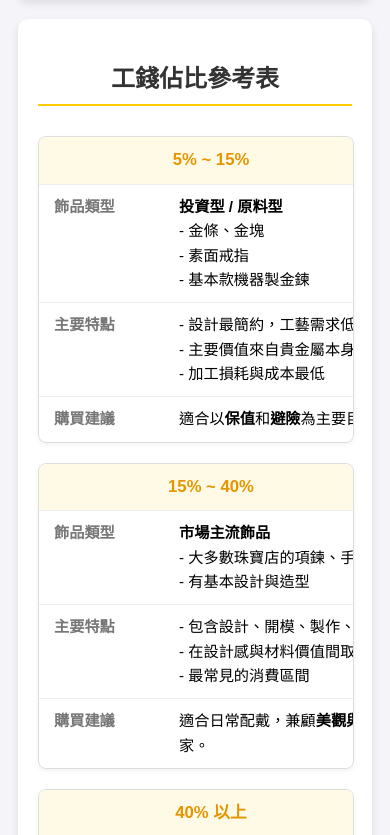
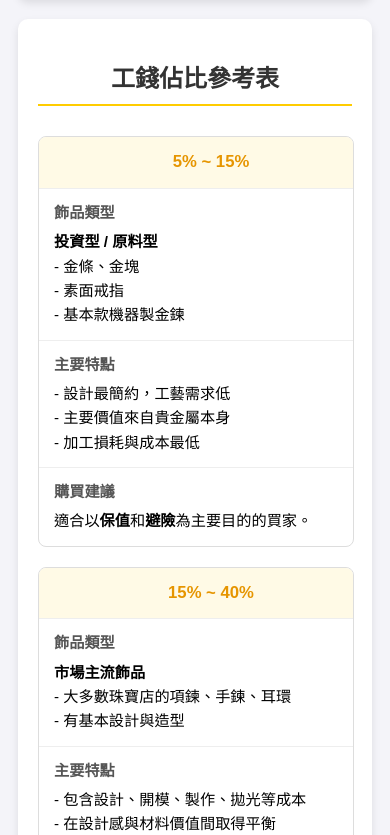
Before and after one commit to zilue34/gold, a plain HTML site: page index.html in a window 390 px wide. Shown: the part 1483-2318 px from the top of the page. Drawn offline with Linux system fonts and the light colour scheme.

Commit message:
Update index.html

```diff
--- a/index.html
+++ b/index.html
@@ -63,52 +63,47 @@
                 align-items: stretch;
             }
 
-            /* 手機版表格樣式 */
+            /* --- 手機版表格最終修正 --- */
             .info-table thead {
-                display: none; /* 隱藏表頭 */
+                display: none;
             }
             .info-table, .info-table tbody, .info-table tr, .info-table td {
                 display: block;
                 width: 100%;
             }
             .info-table tr {
-                margin-bottom: 20px; /* 增加每行之間的間距 */
+                margin-bottom: 20px;
                 border: 1px solid #ddd;
-                border-radius: 8px; /* 圓角卡片 */
+                border-radius: 8px;
                 overflow: hidden;
-                box-shadow: 0 2px 5px rgba(0,0,0,0.05); /* 輕微陰影 */
             }
             .info-table td {
                 border: none;
                 border-bottom: 1px solid #eee;
-                padding: 10px 15px; /* 調整內邊距 */
-                position: relative;
-                padding-left: 140px; /* 為偽元素標題留出空間 */
+                padding: 12px 15px;
             }
             .info-table td:last-child {
                 border-bottom: none;
             }
-            /* 針對佔比區間特別處理，作為卡片的主標題 */
+            /* 將 data-label 顯示為區塊標題 */
+            .info-table td::before {
+                content: attr(data-label);
+                display: block; /* 讓標題獨佔一行 */
+                font-weight: bold;
+                color: #555;
+                margin-bottom: 5px; /* 標題和內容間的距離 */
+            }
+            /* 針對佔比區間，作為卡片主標題 */
             .info-table tr td:first-child {
-                background-color: #fffae6; /* 淺黃背景突出區間 */
-                font-size: 1.1em;
-                font-weight: bold;
-                padding-left: 15px; /* 移除左邊的 data-label 空間 */
-                color: #e69500; /* 突出顏色 */
-                text-align: center; /* 居中顯示 */
+                background-color: #fffae6;
+                text-align: center;
             }
             .info-table tr td:first-child::before {
-                content: none; /* 隱藏重複的 "佔比區間" data-label */
+                display: none; /* 隱藏 "佔比區間" 的 data-label */
             }
-
-            .info-table td::before {
-                content: attr(data-label);
-                position: absolute;
-                left: 15px; /* 標題左側對齊 */
-                width: 120px; /* 預留寬度 */
-                font-weight: bold;
-                color: #777;
-                white-space: nowrap; /* 避免標題換行 */
+            .info-table tr td:first-child strong {
+                 font-size: 1.1em;
+                 color: #e69500;
             }
         }
     </style>
```
